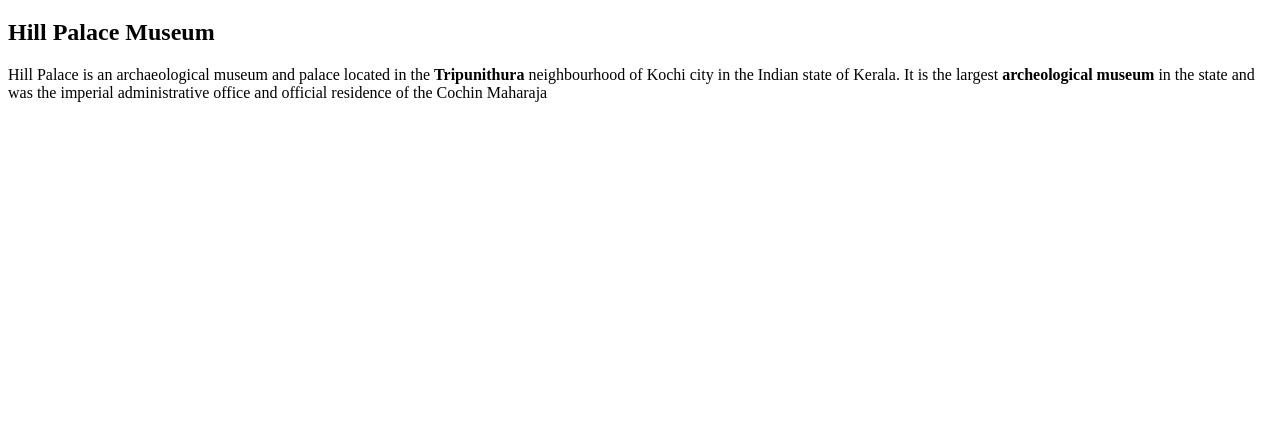
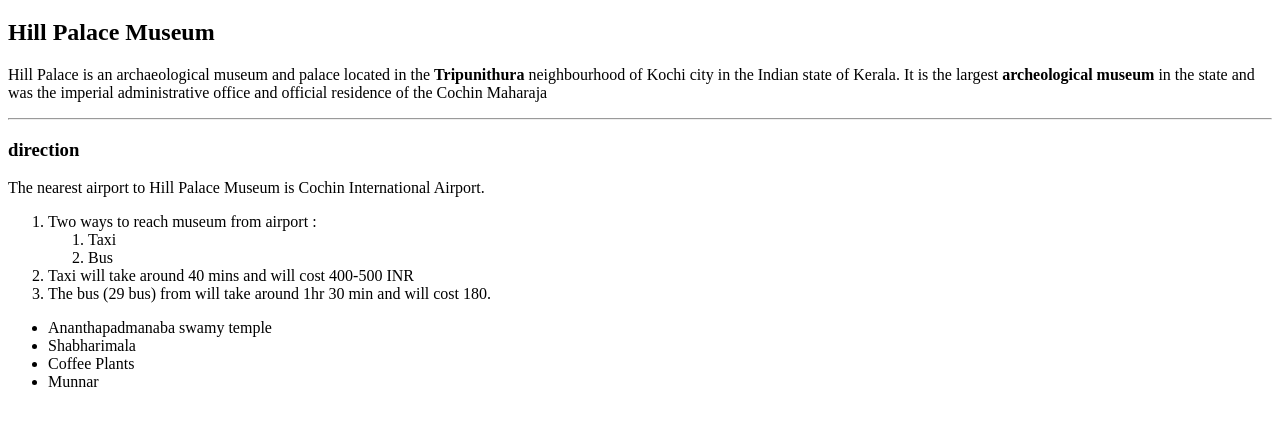
Before and after one commit to 44-563-Web-Apps-F22/44563-webapps-assignment-3-Vinesh1998, a plain HTML site: page index.html in a window 1280 px wide. Shown: the part 61-486 px from the top of the page. Drawn offline with Linux system fonts and the light colour scheme.

Commit message:
added paragraph

```diff
--- a/index.html
+++ b/index.html
@@ -16,6 +16,25 @@
             <b>Tripunithura</b> neighbourhood of Kochi city in the Indian state of Kerala.
              It is the largest <b>archeological museum</b> in the state and was the imperial
              administrative office and official residence of the Cochin Maharaja</p>
+             <hr>
+            <h3>direction</h3>
+            <p>The nearest airport to Hill Palace Museum is Cochin International Airport.</p>
+            <ol>
+                <li> Two ways to reach museum from airport :</li>
+                    <ol>
+                        <li>  Taxi</li>
+                        <li>  Bus</li>
+                    </ol>
+                    <li>Taxi will take around 40 mins and will cost 400-500 INR</li>
+                    <li>The bus (29 bus) from will take around 1hr 30 min and will cost 180.</li>
+            </ol>
+            <ul>
+                <li>Ananthapadmanaba swamy temple</li>
+                <li>Shabharimala</li>
+                <li>Coffee Plants</li>
+                <li>Munnar</li>
+            </ul>
+
     </body>
 
 </html>
```
Also changed, not shown: Aboutme.html (added, +27 -0 lines), K.G.F_Chapter_1_poster.jpg (added).
